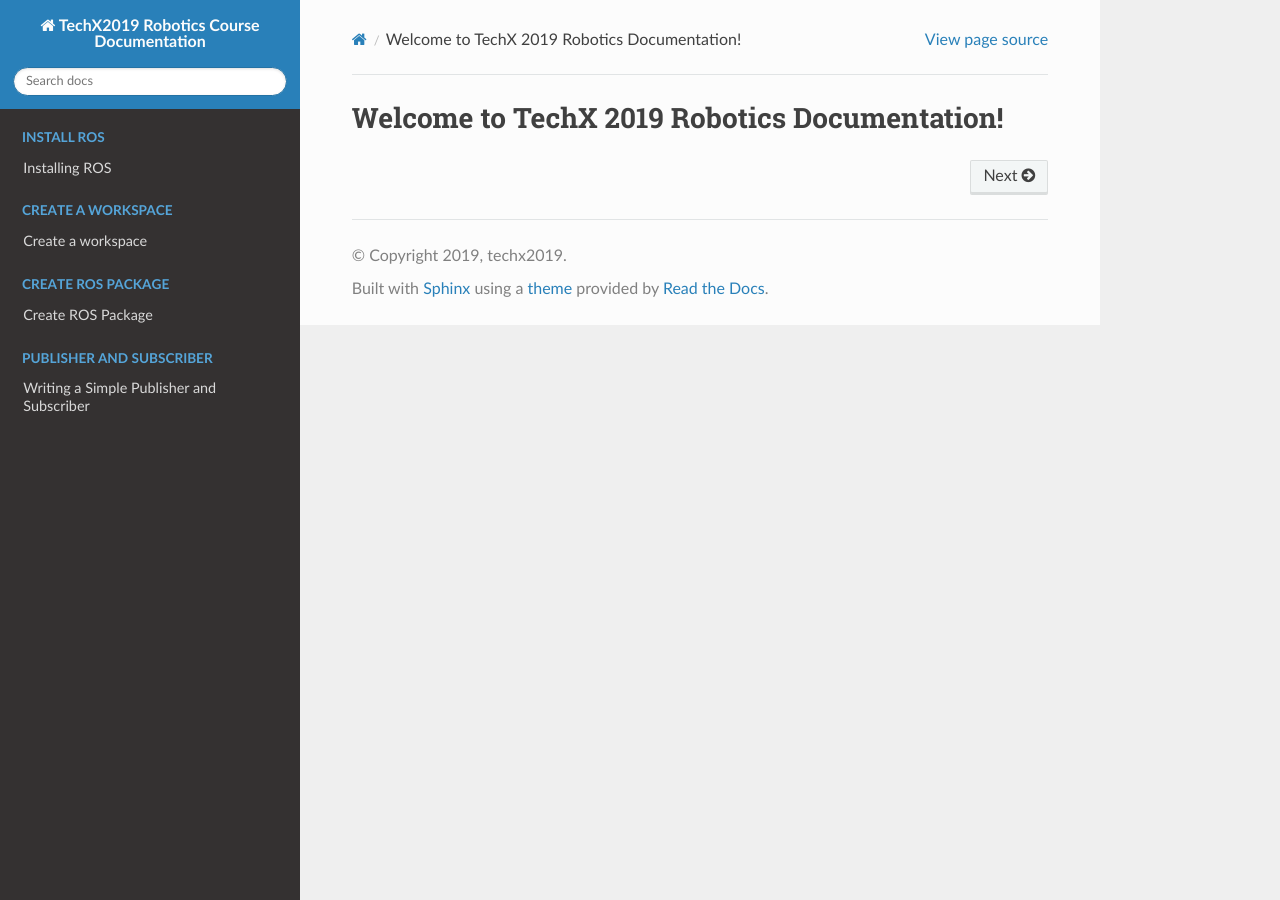
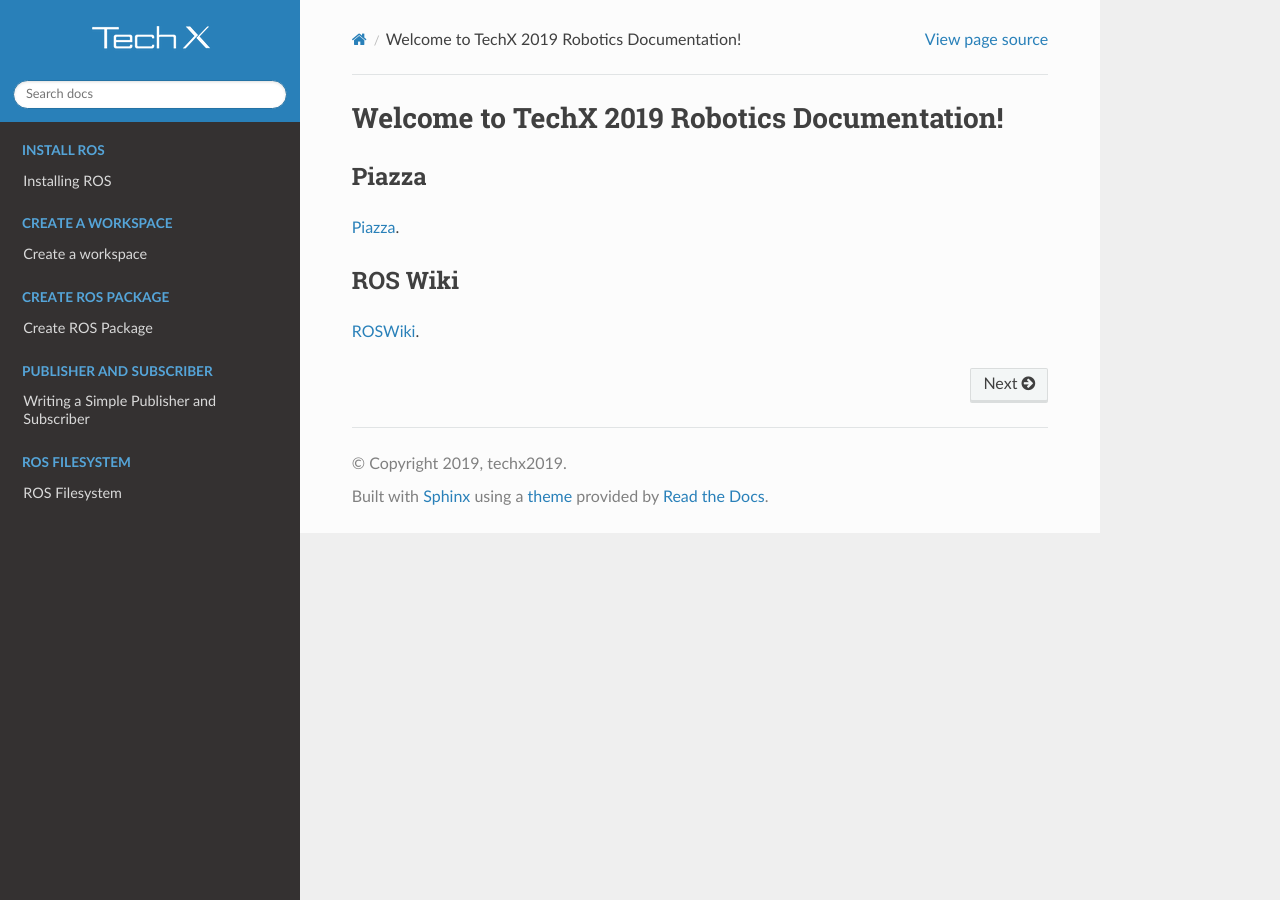
Before and after one commit to hanzheteng/tx19-robotics, a Sphinx documentation site: the page built from docs/index.rst, in a window 1280 px wide. Built offline with Sphinx 7.4.7 and the Read the Docs theme 2.0.0, drawn with Linux system fonts in a browser that asks for light colours.

Commit message:
add filesystem

```diff
--- a/docs/conf.py
+++ b/docs/conf.py
@@ -46,6 +46,11 @@ exclude_patterns = ['_build', 'Thumbs.db', '.DS_Store']
 #
 #html_theme = 'alabaster'
 html_theme = 'sphinx_rtd_theme'
+html_logo = 'logo.webp'
+html_theme_options = {
+    'logo_only': True,
+    'display_version': False
+}
 
 # Add any paths that contain custom static files (such as style sheets) here,
 # relative to this directory. They are copied after the builtin static files,
--- a/docs/index.rst
+++ b/docs/index.rst
@@ -29,3 +29,24 @@ Welcome to TechX 2019 Robotics Documentation!
    :caption: Publisher and Subscriber
 
    pubsub
+
+.. toctree::
+   :maxdepth: 2
+   :hidden:
+   :caption: ROS Filesystem
+
+   filesystem
+
+Piazza
+------
+
+Piazza_.
+
+.. _Piazza: https://piazza.com/techx_summit/summer2019/robotics101/
+
+ROS Wiki
+--------
+
+ROSWiki_.
+
+.. _ROSWiki: http://wiki.ros.org/ROS/Tutorials
--- a/docs/pubsub.rst
+++ b/docs/pubsub.rst
@@ -137,7 +137,7 @@ Copy the following Python Code into listener.py.
         listener()
 
 Building your nodes
--------------------
+~~~~~~~~~~~~~~~~~~~~
 
 .. code:: bash
 
```
Also changed, not shown: docs/filesystem.rst (added, +41 -0 lines), docs/logo.webp (added).
